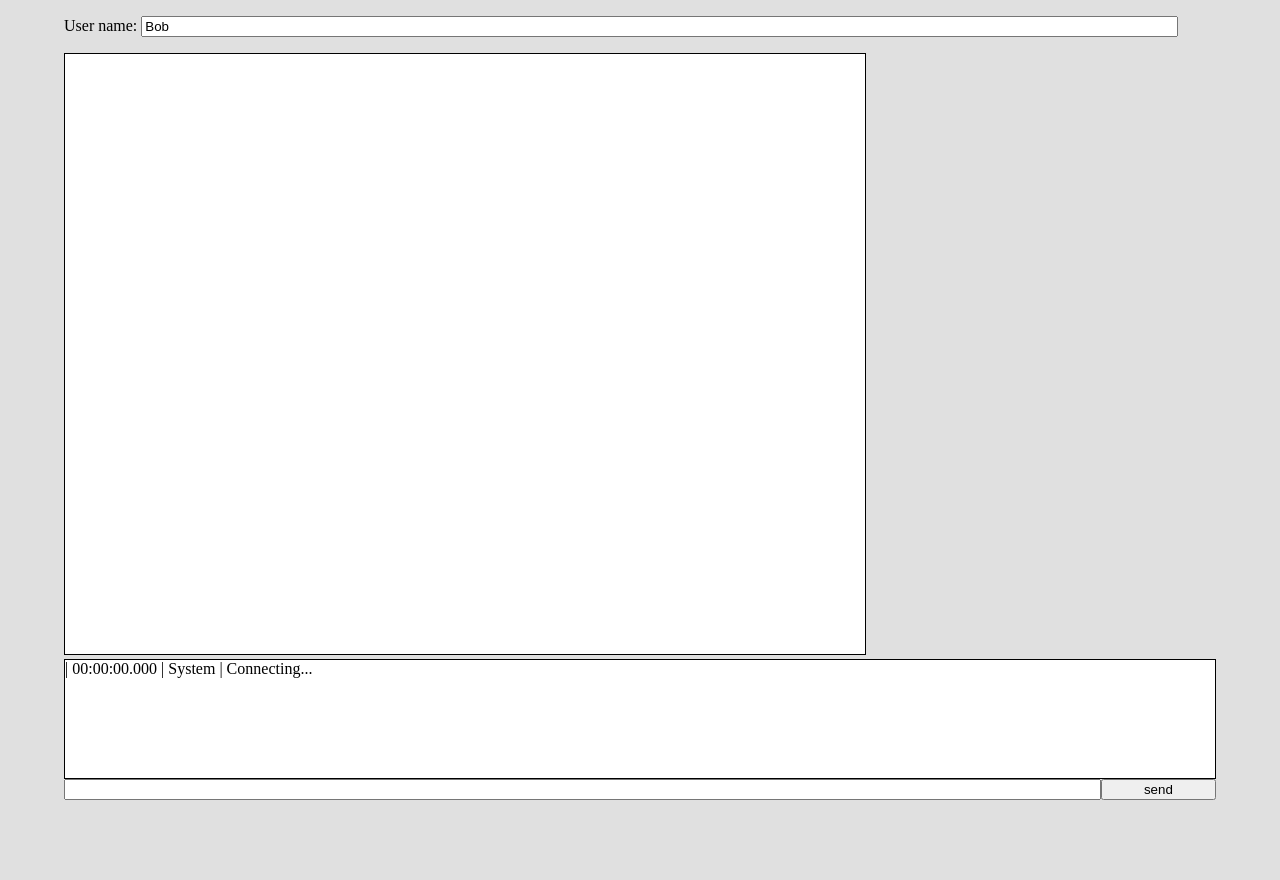
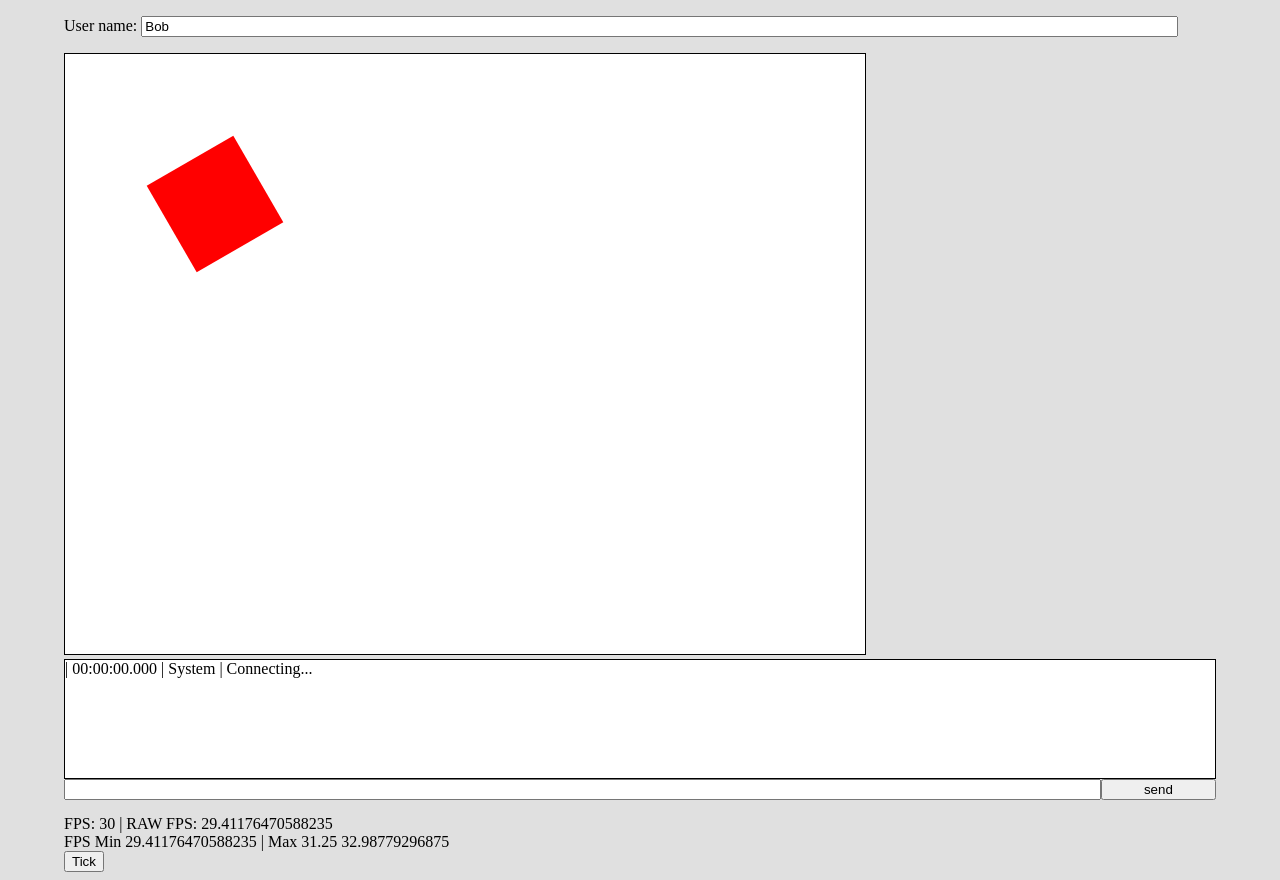
Before and after one commit to Ashley-Sands/JS-Python-game-and-server, a plain HTML site: page js - client/index.html in a window 1280 px wide. Before the commit the page ends 800 px from the top, so only its background shows below. Drawn offline with Linux system fonts and the light colour scheme.

Commit message:
added basic time for smoother frameRate

```diff
--- a/js - client/includes/javascript/core/managers/time.js
+++ b/js - client/includes/javascript/core/managers/time.js
@@ -2,5 +2,121 @@ import {ManagerObject} from "../objects/baseObject.js"
 
 export class Time extends ManagerObject
 {
+    constructor( fps )
+    {
+        super( "timeManager" )
+
+        this.__lastTickTime = 0         // ms
+
+        this.__delta = 0                // ms
+        this.__timeSinceStartUp = 0     // ms
+
+        this.targetFPS = fps
+        this.targetUpdateIntervals = 1000 / fps
+
+        this.frameTime = -1
+        this.nextFrameTime = -1
+
+        // FPS counter
+        this.rawFPS = 0
+        this.FPS = 0
+
+        this.fpsSampleIntervals = 100   // ms
+        this.fpsCurrentTime = 0
+        this.fpsAccum = 0
+
+        // min and max FPS are both based on the raw fps.
+        this.minFPS = Infinity
+        this.maxFPS = -Infinity
+
+    }
+
+    get MS_IN_SEC() { return 1000 }
+
+    get deltaMs()
+    {
+        return this.__delta
+    }
+
+    get delta()
+    {
+        return this.__delta / this.MS_IN_SEC
+    }
+
+    get nowMs()
+    {
+        return Date.now()
+    }
+
+    get now()
+    {
+        return Date.now() / this.MS_IN_SEC
+    }
+
+    get timeSinceStartUpMs()
+    {
+        return this.__timeSinceStartUp
+    }
+
+    get timeSinceStartUp()
+    {
+        return this.__timeSinceStartUp / this.MS_IN_SEC
+    }
+
+    get timeTillNextUpdate()
+    {
+
+        return this.nextFrameTime - Date.now()
+    }
+
+    SetFPS( fps )
+    {
+        this.targetFPS = fps
+        this.targetUpdateIntervals = 1000 / fps
+    }
+
+    PreTick(){
+
+        if ( this.frameTime == -1 )
+            this.frameTime = Date.now()
+        else
+            this.frameTime = this.nextFrameTime
+
+        this.nextFrameTime = this.frameTime + this.targetUpdateIntervals
+
+        console.log( this.nextFrameTime +" ## "+ Date.now() + " ## "+ this.targetUpdateIntervals )
+
+    }
+
+    Tick()
+    {
+
+        var now = Date.now()
+
+        // prevent an extreamly high delta on the first tick.
+        if ( this.__lastTickTime != 0 )
+        {
+            this.__delta = now - this.__lastTickTime
+            this.rawFPS = 1000 / this.__delta
+
+            this.fpsAccum++
+            this.fpsCurrentTime += this.__delta
+
+            if ( this.fpsCurrentTime >= this.fpsSampleIntervals )
+            {
+                this.FPS = this.fpsAccum / (this.fpsCurrentTime / 1000)
+                this.fpsCurrentTime = this.fpsAccum = 0
+            }
+
+            this.minFPS = Math.min( this.minFPS, this.rawFPS )
+            this.maxFPS = Math.max( this.maxFPS, this.rawFPS )
+        }
+
+        this.__lastTickTime = now
+        this.__timeSinceStartUp += this.__delta
+
+    }
+
+    PostTick(){}
 
 }
--- a/js - client/includes/javascript/main.js
+++ b/js - client/includes/javascript/main.js
@@ -13,6 +13,7 @@ class Main
 {
     constructor( canvasId, consoleId, consoleInputId, consoleButtonId )
     {
+        document.getElementById("tick").onclick = this._Main.bind(this)
 
         /* Data */
         var currentFramePacket = Packet.SendPacket(0)   // the next frame to be sent
@@ -29,7 +30,6 @@ class Main
         this.viewport   = new Viewport( document.getElementById( canvasId ) )
 
         /* Objects */
-        this.renderers = []          /* List of all renderers visable from the viewport */
         this.objectInstances = {}    /* All Objects. Key: instance id, Value: object */
         this.serverObjects   = {}    /* All server objects. Key: server name, Value: object*/
 
@@ -39,7 +39,7 @@ class Main
         this.socket.connect();
 
         this.TEST_go = new TEST_GameObject("204tgf")
-
+        this.mainCamera.AddRenderObject( this.TEST_go )
     }
 
     async Start( fps )
@@ -48,9 +48,10 @@ class Main
         await Imports.Load()
 
         this.viewport.SetActiveCamera( this.mainCamera )
+        this.time.SetFPS( fps )
 
-
-        setInterval( this._Main.bind(this), 1000 / fps )
+        //setInterval(this._Main.bind(this), 1000 / fps )
+        this._Main()
 
     }
 
@@ -63,10 +64,22 @@ class Main
      */
     _Main(){
 
+        var n = Date.now()
+        // I dont think its going to end up like this.
+        // but for now.
+        this.time.PreTick()
+
         this.ApplyFrameData()
         this.Tick()
         this.CollectFrameData()
         this.viewport.Draw()
+
+        var n1 = Date.now()
+
+        // Using SetTimeout gives a more constant frameRate over setInterval
+        // at lower frame rates < 150 anythink more and it strugles, in which
+        // setInterval is better for upto 250fps
+        setTimeout( this._Main.bind(this), this.time.timeTillNextUpdate )
 
     }
 
@@ -98,7 +111,12 @@ class Main
         }
     }
 
-    Tick(){}
+    Tick()
+    {
+        this.time.Tick()
+        document.getElementById("DEBUG0").innerHTML = `FPS: ${this.time.FPS} | RAW FPS: ${this.time.rawFPS}`
+        document.getElementById("DEBUG1").innerHTML = `FPS Min ${this.time.minFPS} | Max ${this.time.maxFPS} ${this.time.timeTillNextUpdate}`
+    }
 
     /** Collects data from all server objects */
     CollectFrameData()
@@ -134,7 +152,7 @@ class Main
 }
 
 var m = new Main("game_window", "console_win", "console_input", "console_button");
-m.Start(10)
+m.Start(30)
 /**
  * Object Instances.
  * { "object_id": baseObject }
--- a/js - client/index.html
+++ b/js - client/index.html
@@ -18,8 +18,10 @@
             </div>
 
         </div>
-
-
+        <br /><br />
+        <div id="DEBUG0">DEBUGME</div>
+        <div id="DEBUG1">DEBUGME</div>
+        <button id="tick" value="Tick">Tick</button>
     </body>
     <script type="module" src="./includes/javascript/main.js">
     </script>
```
